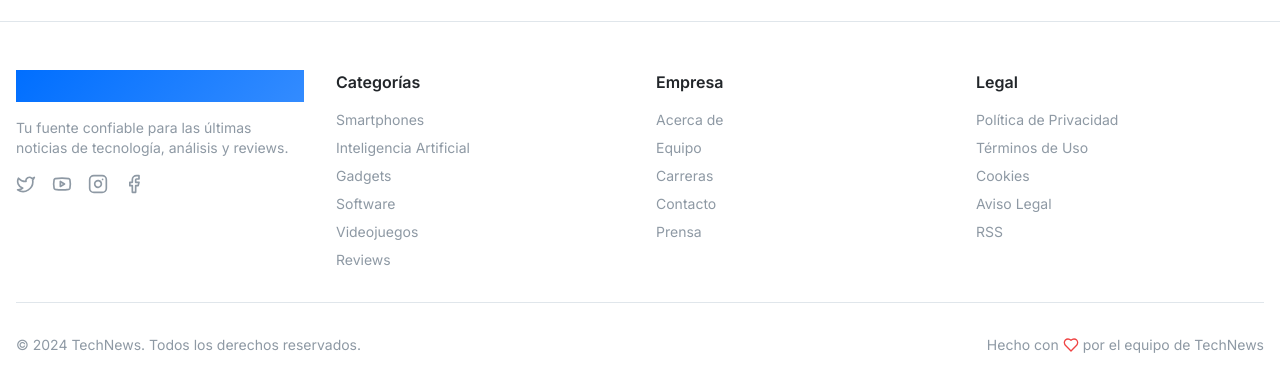
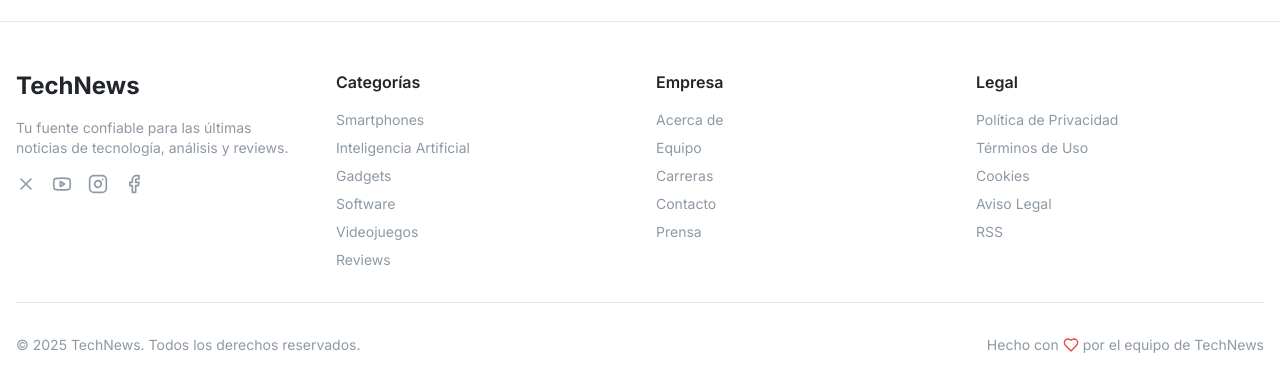
Before and after one commit to antoniogm82/news-horizon-online, a React (Vite) app: page / in a window 1280 px wide. Shown: the part 2198-2589 px from the top of the page. Built offline with nearby package versions, Linux system fonts and the light colour scheme.

Commit message:
Remove footer box, update logo and date
Remove the blue box from the footer, replace the Twitter logo with the X logo, and update the footer date to 2025.

```diff
--- a/src/components/Footer.tsx
+++ b/src/components/Footer.tsx
@@ -1,4 +1,4 @@
-import { Heart, Mail, Twitter, Youtube, Instagram, Facebook } from 'lucide-react';
+import { Heart, Mail, X, Youtube, Instagram, Facebook } from 'lucide-react';
 
 const Footer = () => {
   return (
@@ -7,7 +7,7 @@ const Footer = () => {
         <div className="grid grid-cols-1 md:grid-cols-4 gap-8">
           {/* Brand */}
           <div className="space-y-4">
-            <div className="text-2xl font-bold gradient-primary bg-clip-text text-transparent">
+            <div className="text-2xl font-bold text-foreground">
               TechNews
             </div>
             <p className="text-sm text-muted-foreground">
@@ -15,7 +15,7 @@ const Footer = () => {
             </p>
             <div className="flex space-x-4">
               <a href="#" className="text-muted-foreground hover:text-primary transition-colors">
-                <Twitter className="h-5 w-5" />
+                <X className="h-5 w-5" />
               </a>
               <a href="#" className="text-muted-foreground hover:text-primary transition-colors">
                 <Youtube className="h-5 w-5" />
@@ -71,7 +71,7 @@ const Footer = () => {
 
         <div className="flex flex-col md:flex-row justify-between items-center space-y-4 md:space-y-0">
           <div className="text-sm text-muted-foreground">
-            © 2024 TechNews. Todos los derechos reservados.
+            © 2025 TechNews. Todos los derechos reservados.
           </div>
           <div className="flex items-center space-x-1 text-sm text-muted-foreground">
             <span>Hecho con</span>
```
